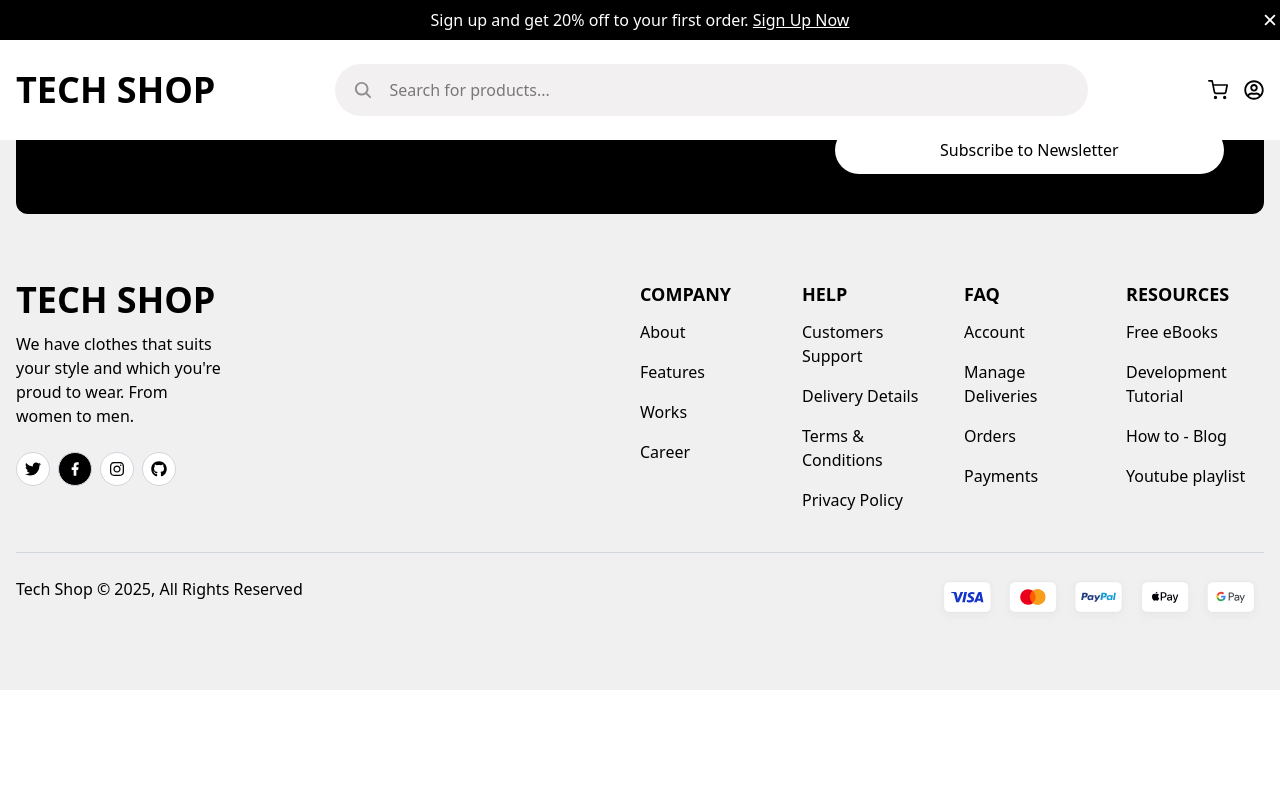
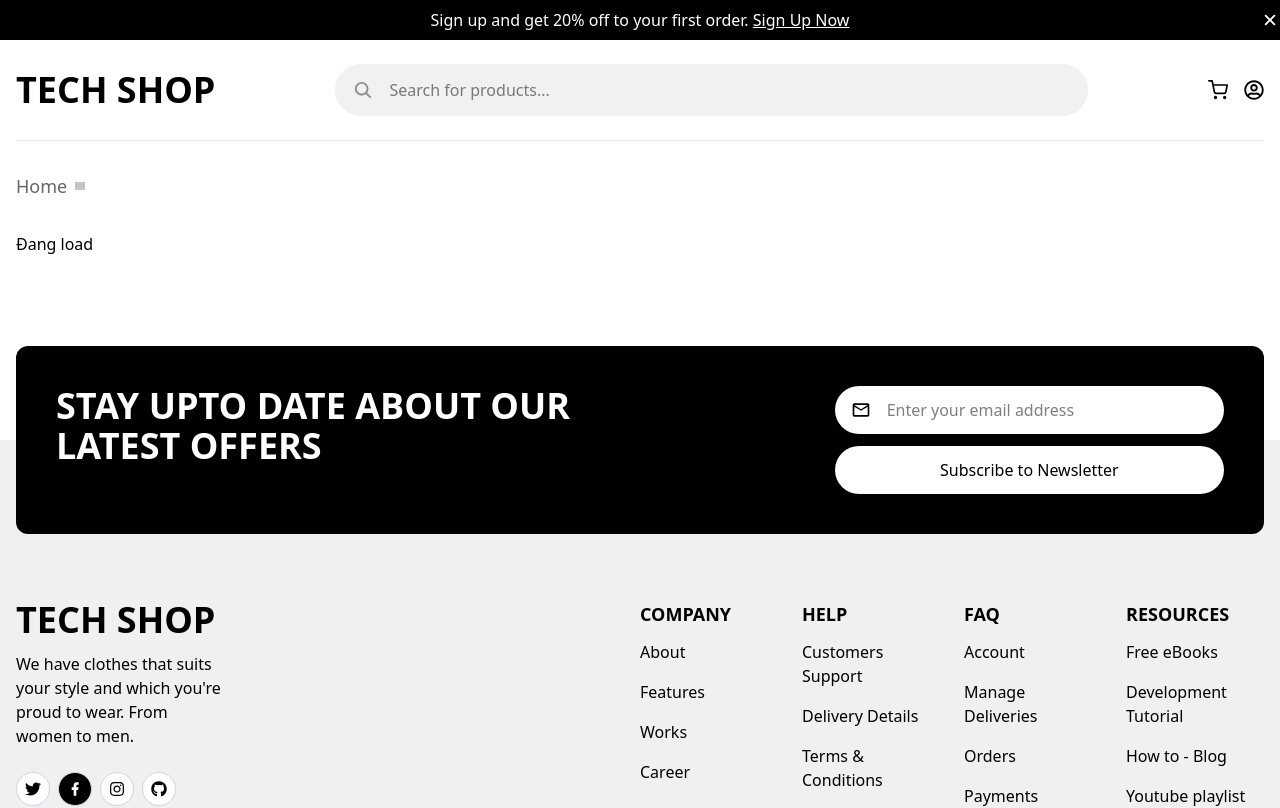
Before and after one commit to vanhieu03/QuickBuy, a React (Vite) app: page /productdetail/1 in a window 1280 px wide. Shown: the top 808 px of the page. Built offline with nearby package versions, Linux system fonts and the light colour scheme; no server answers; grey boxes are pictures that could not be loaded.

Commit message:
update Home, create detail page

```diff
--- a/src/App.jsx
+++ b/src/App.jsx
@@ -3,14 +3,18 @@ import Header from "./assets/components/home/Header";
 import Home from "./assets/pages/Home";
 import Subscribe from "./assets/components/home/Subscribe"
 import Footer from "./assets/components/home/Footer"
+import ProductDetail from "./assets/pages/ProductDetail";
+import ScrollToTop from "./assets/features/ScrollToTop";
 
 function App() {
 
   return (
     <>
+      <ScrollToTop />
       <Header />
       <Routes>
-        <Route path="/home" element={<Home />}/>
+        <Route path="/" element={<Home />}/>
+        <Route path="/productdetail/:id" element={<ProductDetail />}/>
       </Routes>
       {/* Footer */}
       <div className="relative bg-[#F0F0F0] lg:mt-30 mt-50">
--- a/src/assets/components/home/Header.jsx
+++ b/src/assets/components/home/Header.jsx
@@ -1,11 +1,12 @@
 import { useState } from "react";
-import { Link } from "react-router-dom"
+import { Link, useLocation } from "react-router-dom"
 import { IoSearch } from "react-icons/io5";
 import { FiShoppingCart } from "react-icons/fi";
 import { FaRegUserCircle } from "react-icons/fa";
 import { IoClose } from "react-icons/io5";
 
 const Header = () => {
+    const isHome = useLocation().pathname === '/';
     //Điều khiển trạng thái đóng mở của khối quảng cáo
     const [isHidden, setIsHidden] = useState(true);
     return (
@@ -28,10 +29,10 @@ const Header = () => {
             }
             {/* Main header */}
             <div className='bg-white px-4'>
-                <div className="max-w-xl lg:max-w-7xl py-4 sm:py-6 mx-auto flex items-center justify-between space-x-3 sm:space-x-15 lg:space-x-30">
+                <div className={`max-w-xl lg:max-w-7xl py-4 sm:py-6 mx-auto flex items-center justify-between space-x-3 sm:space-x-15 lg:space-x-30 ${isHome ? '' : 'border-b-1 border-gray-200'}`}>
                     {/* Logo */}
                     <div className="text-4xl text-black uppercase font-bold">
-                        <Link to='/home'>TECH SHOP</Link>
+                        <Link to='/'>TECH SHOP</Link>
                     </div>
                     {/* Thanh tìm kiếm */}
                     <div
--- a/src/assets/components/products/Products.jsx
+++ b/src/assets/components/products/Products.jsx
@@ -1,9 +1,9 @@
+import { Link } from "react-router-dom"
 
-
-const Products = ({img, title, price}) => {
+const Products = ({img, title, price, id}) => {
 
   return (
-    <>
+    <Link to={`/productdetail/${id}`}>
       {/* Ảnh */}
       <div className="h-72 mb-4">
         <img src={img} alt="" className="w-full h-full rounded-xl object-cover" />
@@ -16,7 +16,7 @@ const Products = ({img, title, price}) => {
         <div className="font-medium text-lg">${price}</div>
       </div>
 
-    </>
+    </Link>
   )
 }
 
--- a/src/assets/components/products/ProductsList.jsx
+++ b/src/assets/components/products/ProductsList.jsx
@@ -16,6 +16,7 @@ const ProductsList = ({ title }) => {
                                 img={item.images[0]}
                                 title={item.title}
                                 price={item.price}
+                                id={item.id}
                             />
                         </div>
                     )}
--- a/src/assets/features/ProductContext.jsx
+++ b/src/assets/features/ProductContext.jsx
@@ -1,6 +1,7 @@
 import {createContext, useContext, useState, useEffect } from "react";
 import axios from "axios";
 
+//Component tạo Context để truyền dữ liệu khi gọi api đi toàn trang
 //Tạo context
 const ProductContext  = createContext();
 
--- /dev/null
+++ b/src/assets/features/ScrollToTop.jsx
@@ -0,0 +1,13 @@
+import { useEffect } from "react"
+import { useLocation } from "react-router-dom"
+
+//xử lý khi chuyển trang thay đổi địa chỉ url thì sẽ sẽ scroll lên đầu viewport
+const ScrollToTop = () => {
+    const { pathname } = useLocation();
+    useEffect(() => {
+        window.scrollTo(0, 0);
+    }, [pathname])
+    return null;
+}
+
+export default ScrollToTop
--- a/src/assets/pages/Home.jsx
+++ b/src/assets/pages/Home.jsx
@@ -1,6 +1,5 @@
 import Banner from "../components/home/Banner"
 import Brand from "../components/home/Brand"
-import Header from "../components/home/Header"
 import ProductsList from "../components/products/ProductsList"
 import StyleCategoryList from "../components/home/StyleCategoryList"
 
--- a/src/assets/pages/ProductDetail.jsx
+++ b/src/assets/pages/ProductDetail.jsx
@@ -0,0 +1,42 @@
+import { useState, useEffect } from "react";
+import { useParams, Link } from "react-router-dom"
+import axios from "axios";
+
+const ProductDetail = () => {
+  const { id } = useParams();
+  const [detail, setDetail] = useState({});
+  const [loading, setLoading] = useState(true);
+  const fetchDetail = async () => {
+    try {
+      const res = await axios.get(`https://api.escuelajs.co/api/v1/products/${id}`);
+      setDetail(res.data);
+      console.log(res.data)
+      setLoading(false)
+    }
+    catch (er) {
+      console.warn(er);
+    }
+  }
+  useEffect(() => {
+    fetchDetail();
+  }, [id])
+  return (
+    <div className="pt-[140px] px-4">
+      <div className="max-w-xl lg:max-w-7xl mx-auto py-8">
+        <div className="flex items-center gap-2 lg:text-lg text-base">
+          <Link to="/" className="opacity-60">Home</Link>
+          <img className="h-[10px] w-[10px] object-contain opacity-60" src="https://deo.shopeemobile.com/shopee/shopee-pcmall-live-sg/productdetailspage/dd5cbafaee315c6c99f4.svg" alt="" />
+          <div className="opacity-100">{detail.title}</div>
+        </div>
+        <div className="py-8">
+          {loading ?
+            (<div>Đang load</div>) :
+            (<div className="text-black">{detail.title}</div>)
+          }
+        </div>
+      </div>
+    </div>
+  )
+}
+
+export default ProductDetail
```
